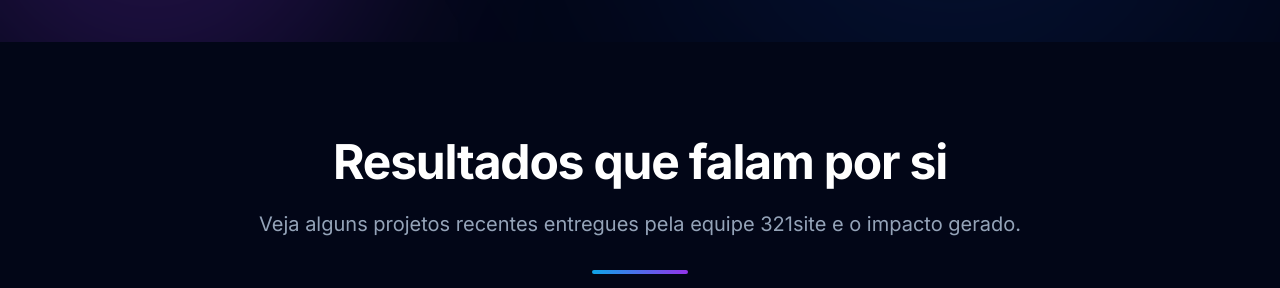
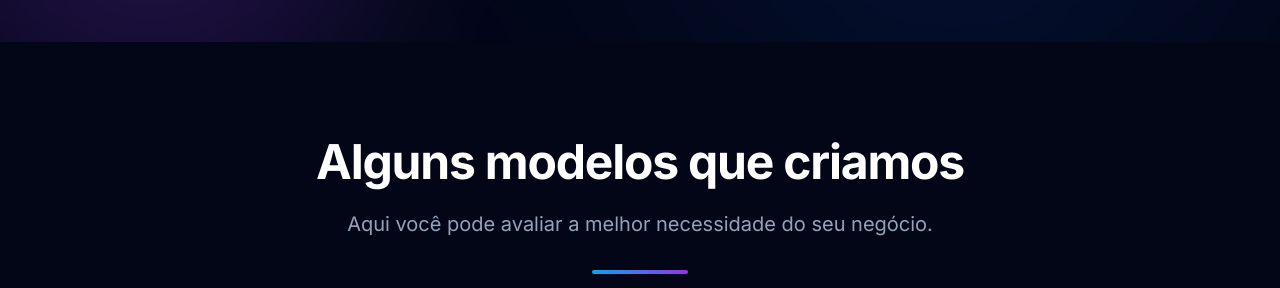
Before and after one commit to contatoconsultoriacomproposito-cmd/webnova, a Next.js app: page / in a window 1280 px wide. Shown: the part 880-1168 px from the top of the page. Built offline with nearby package versions, Linux system fonts and the light colour scheme; no server answers.

Commit message:
melhorias no front da homepage2

```diff
--- a/app/page.tsx
+++ b/app/page.tsx
@@ -249,7 +249,7 @@ const Section = ({ id, title, subtitle, bg = "dark", children }: any) => (
 
 // --- NOVA SEÇÃO: PORTFÓLIO ---
 const PortfolioSection = () => (
-  <Section id="portfolio" title="Resultados que falam por si" subtitle="Veja alguns projetos recentes entregues pela equipe 321site e o impacto gerado." bg="darker">
+  <Section id="portfolio" title="Alguns modelos que criamos" subtitle="Aqui você pode avaliar a melhor necessidade do seu negócio." bg="darker">
     <div className="grid md:grid-cols-3 gap-8">
       {PORTFOLIO_ITEMS.map((item) => (
         <div key={item.id} className="group relative rounded-2xl overflow-hidden cursor-pointer border border-slate-800 hover:border-brand-500/50 transition-all">
```
